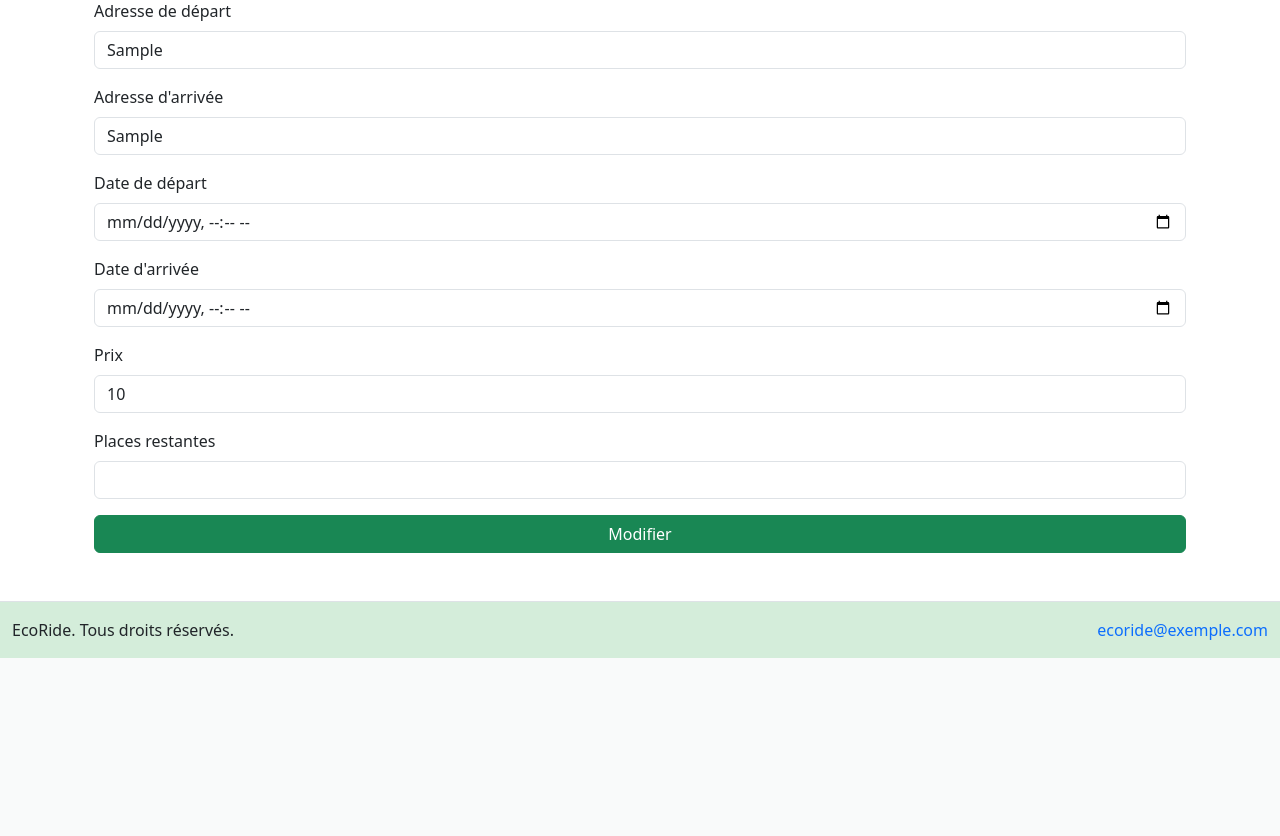
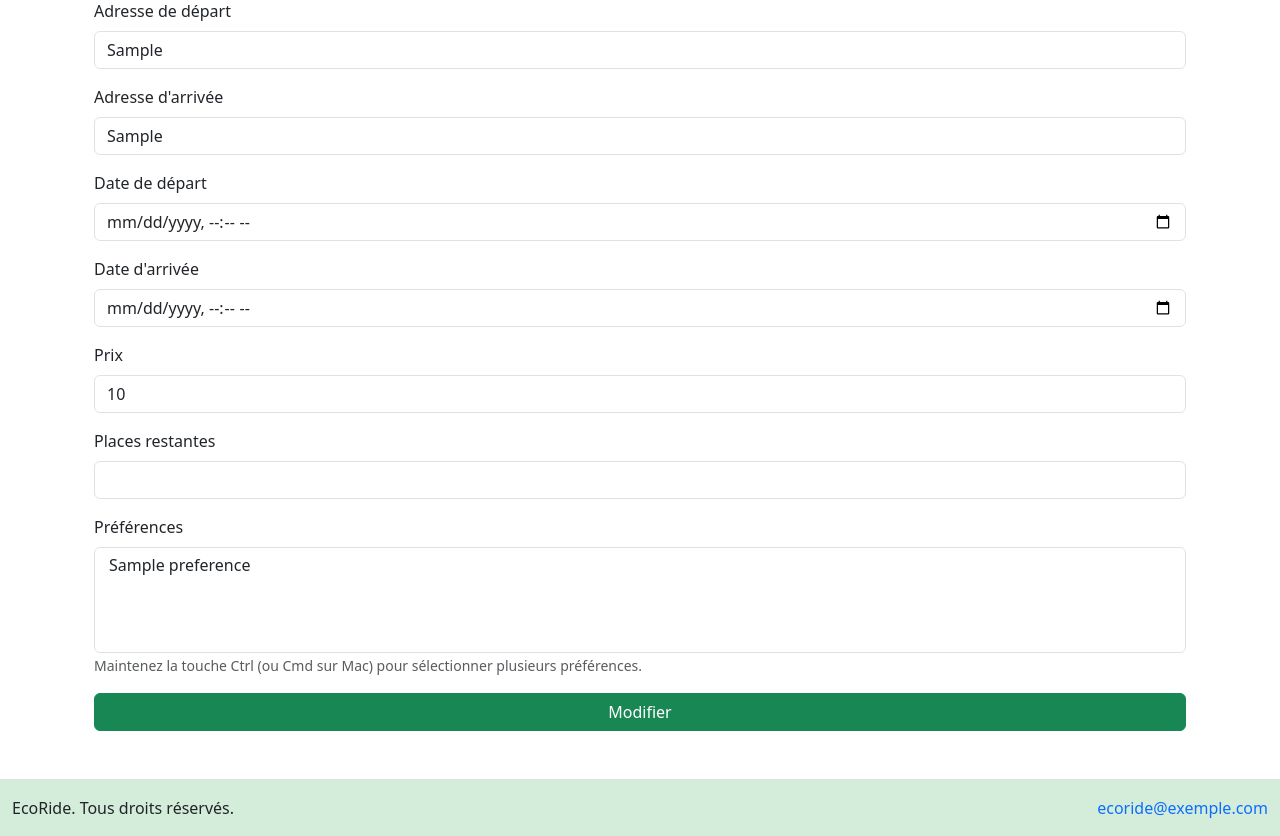
Before and after one commit to AntoineSimonin73/projet_ecoRide, a Symfony app: template templates/edit_covoiturage.html.twig in a window 1280 px wide. Shown: the part 224-1060 px from the top of the page. Before the commit the page ends 882 px from the top, so only its background shows below. Run offline with Twig, Linux system fonts and the light colour scheme; the template is opened without the code that fills it: most values are stand-ins (such as "Sample title", 1, 10 or a date in 2020); some libraries are stand-ins or nearby versions.

Commit message:
Ajustements

```diff
--- a/templates/base.html.twig
+++ b/templates/base.html.twig
@@ -7,6 +7,7 @@
     <!-- Inclure Bootstrap CSS -->
     <link href="https://cdn.jsdelivr.net/npm/bootstrap@5.3.6/dist/css/bootstrap.min.css" rel="stylesheet">
     <link rel="stylesheet" href="{{ asset('css/style.css') }}">
+    <link href="https://cdn.jsdelivr.net/npm/bootstrap-icons/font/bootstrap-icons.css" rel="stylesheet">
     {% block stylesheets %}{% endblock %}
     <style>
         html, body {
--- a/templates/edit_covoiturage.html.twig
+++ b/templates/edit_covoiturage.html.twig
@@ -31,6 +31,17 @@
             <label for="placesRestantes" class="form-label">Places restantes</label>
             <input type="number" name="placesRestantes" id="placesRestantes" class="form-control" value="{{ covoiturage.placesRestantes }}" required>
         </div>
+        <div class="mb-3">
+            <label for="preferences" class="form-label">Préférences</label>
+            <select name="preferences[]" id="preferences" class="form-select" multiple>
+                {% for preference in preferences %}
+                    <option value="{{ preference.id }}" {% if covoiturage.preferences.contains(preference) %}selected{% endif %}>
+                        {{ preference.name }}
+                    </option>
+                {% endfor %}
+            </select>
+            <small class="form-text text-muted">Maintenez la touche Ctrl (ou Cmd sur Mac) pour sélectionner plusieurs préférences.</small>
+        </div>
         <button type="submit" class="btn btn-success w-100">Modifier</button>
     </form>
 </div>
```
Also changed, not shown: src/Controller/UserController.php (+20 -2 lines), templates/detailsCovoiturage.html.twig (+12 -5 lines).
